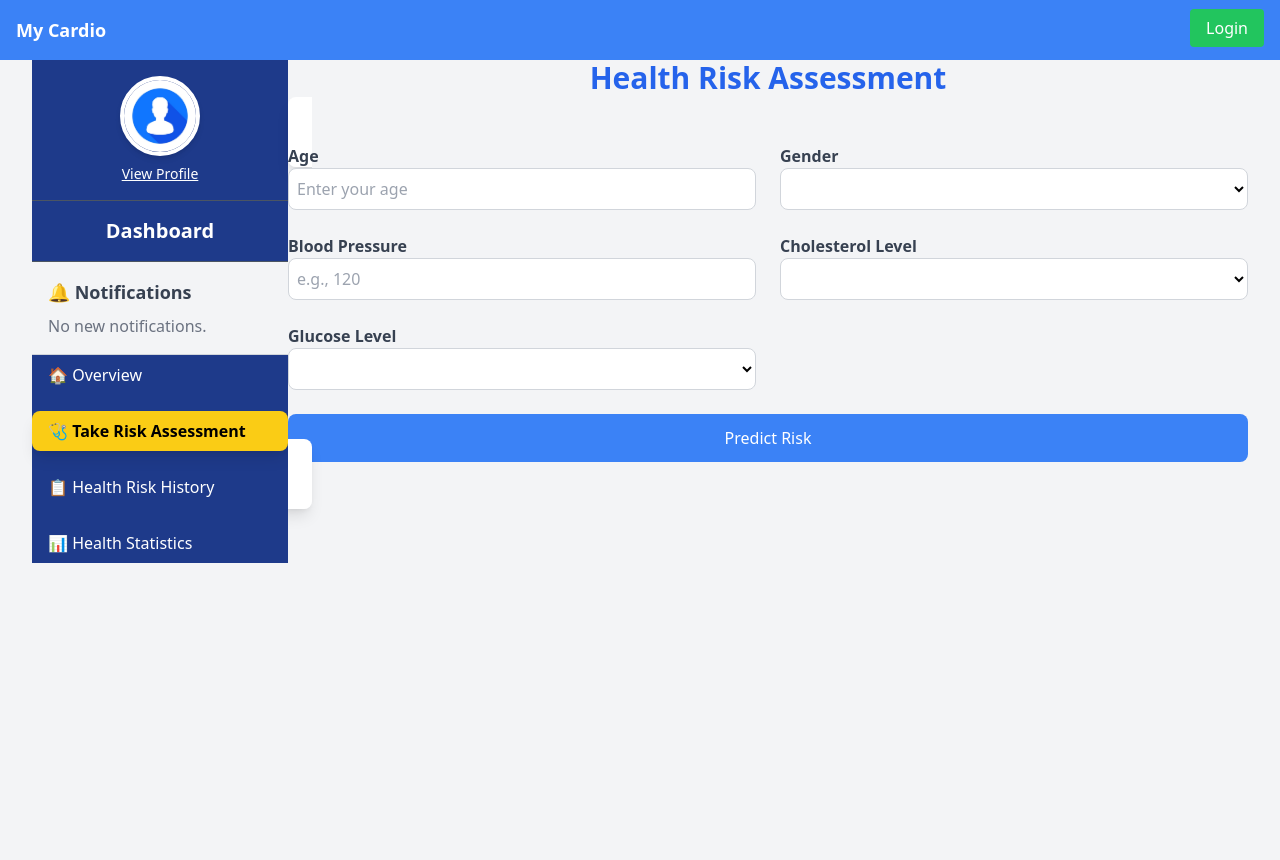
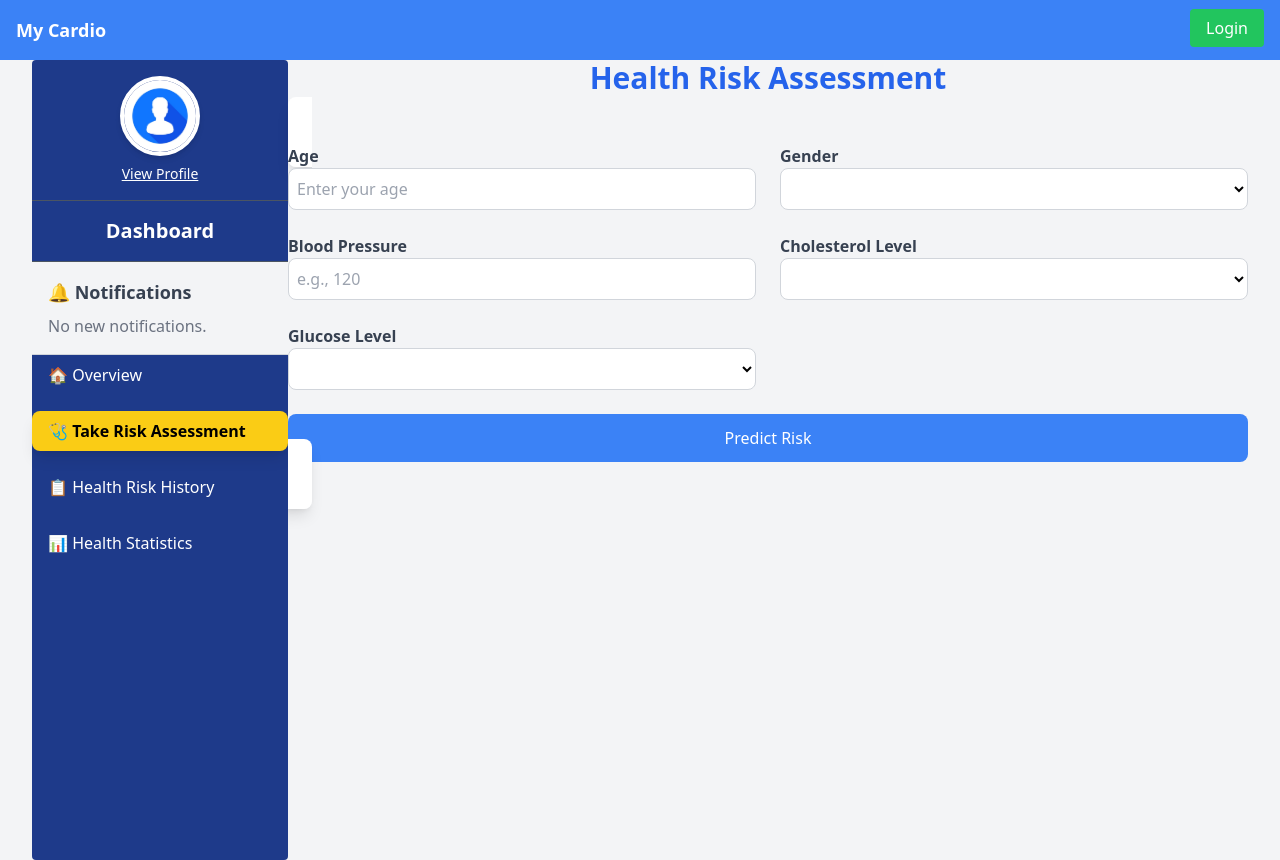
Before and after one commit to jamilharun/My-cardio, a Django app: template main/templates/health_risk.html in a window 1280 px wide. Run offline with Django 5.2, Linux system fonts and the light colour scheme; the template is opened without the code that fills it, so the values that code supplies are empty; style sheets or scripts are compiled from the project's sources; some libraries are stand-ins or nearby versions.

Commit message:
fix: some fix

```diff
--- a/main/templates/patient_dashboard.html
+++ b/main/templates/patient_dashboard.html
@@ -3,7 +3,7 @@
 
 {% block content %}
 <div class="flex flex-col md:flex-row  ">
-    <aside class="w-64 bg-blue-900 text-white flex flex-col">
+    <aside class="w-64 bg-blue-900 text-white flex flex-col rounded h-screen">
         <!-- Profile Section -->
         <div class="flex flex-col items-center py-4 border-b border-gray-600">
             {% load static %}
--- a/main/views.py
+++ b/main/views.py
@@ -378,7 +378,7 @@ def doctor_required(user):
 @user_passes_test(doctor_required)
 def doctor_dashboard(request):
     """Doctor Dashboard Overview"""
-    appointments = Appointment.objects.filter(doctor=request.user).order_by("-appointment_date")
+    appointments = Appointment.objects.filter(doctor=request.user).order_by("-date")
 
     total_patients = CustomUser.objects.filter(role="patient").count()
     high_risk_patients = RiskAssessmentResult.objects.filter(risk_level="High").count()
--- a/requirements.txt
+++ b/requirements.txt
@@ -4,11 +4,14 @@ asgiref==3.8.1
 Brotli==1.1.0
 certifi==2025.1.31
 cffi==1.17.1
+channels==4.2.0
 chardet==5.2.0
 charset-normalizer==3.4.1
+cryptography==44.0.2
 cssselect2==0.8.0
 distro==1.9.0
 Django==5.1.7
+django-environ==0.12.0
 fonttools==4.56.0
 h11==0.14.0
 httpcore==1.0.7
```
